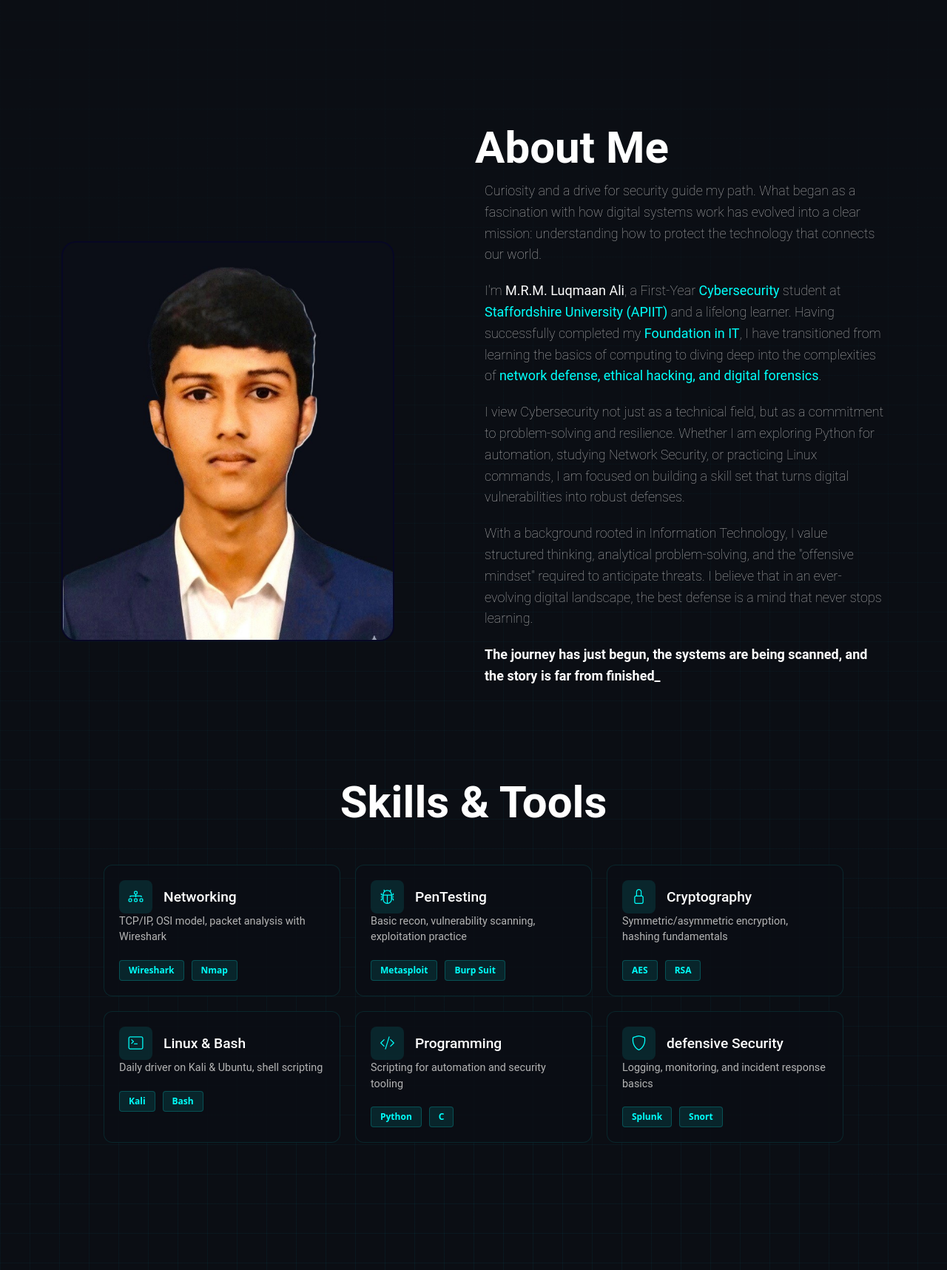
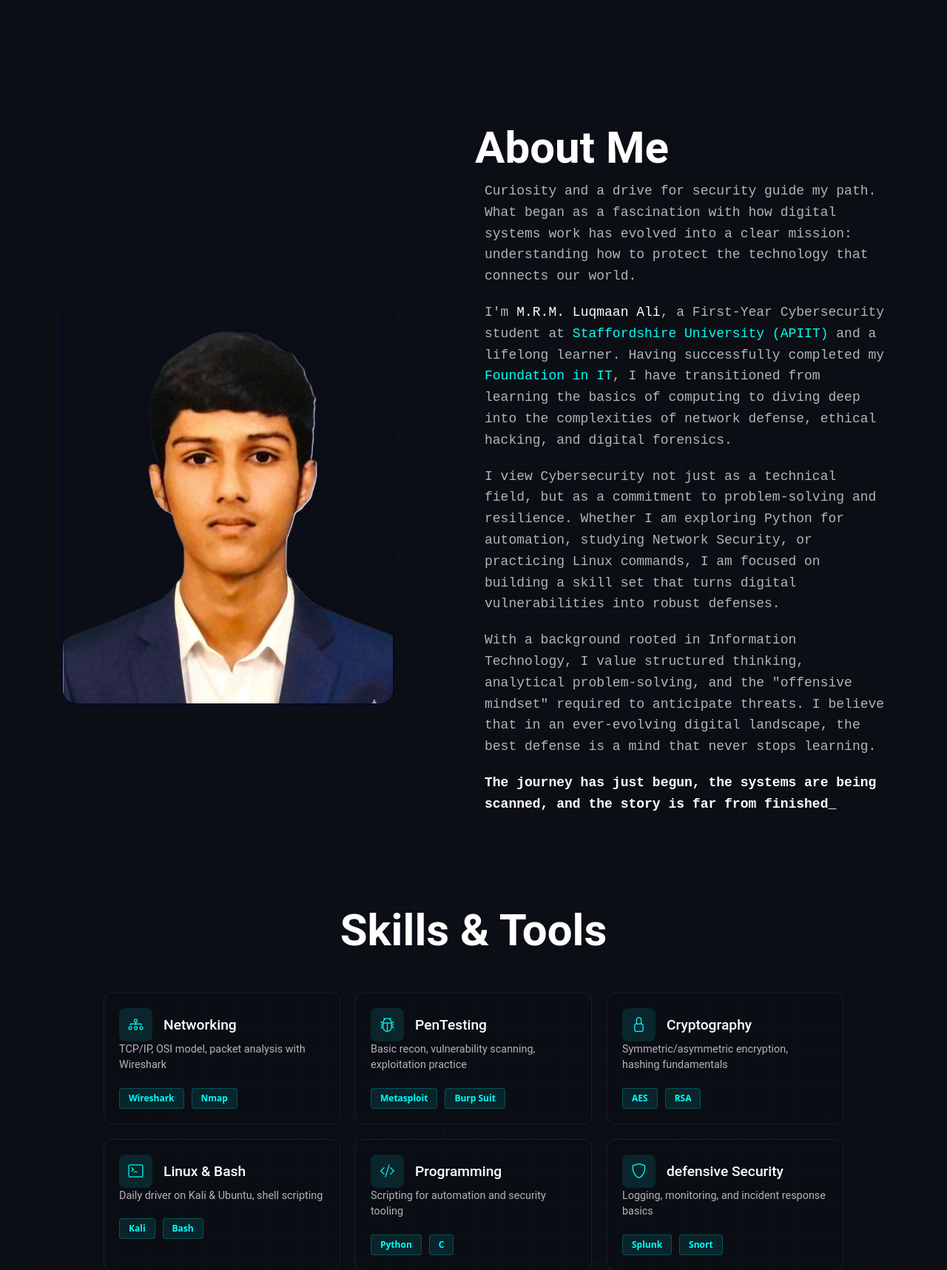
Before and after one commit to mrmluqmaanali/luqmaans-portfolio-website, a Python web app: template templates/index.html in a window 1280 px wide. Shown: the part 693-2410 px from the top of the page at 74% size. Run offline with Jinja, Linux system fonts and the light colour scheme; the template is opened without the code that fills it, so the values that code supplies are empty.

Commit message:
modified

```diff
--- a/templates/css/style.css
+++ b/templates/css/style.css
@@ -121,7 +121,7 @@ button:hover{
 .abt-des{
     text-align: right;
     color: rgb(180, 180, 180);
-    font-family: roboto;
+    font-family: 'Courier New', monospace;
     font-weight: lighter;
     line-height: 1.6;
     margin-bottom: 20px;
@@ -133,7 +133,7 @@ button:hover{
 .des-line{
     text-align: right;
     color: rgb(255, 255, 255);
-    font-family: roboto;
+    font-family: 'Courier New', monospace;
     font-weight: bolder;
     line-height: 1.6;
     margin-bottom: 20px;
@@ -143,12 +143,12 @@ button:hover{
 }
 .imp{
     color: rgb(255, 255, 255);
-    font-family: 'roboto', sans-serif;
+    font-family: 'Courier New', monospace;
     font-weight: bolder;
 }
 .imp1{
     color: rgb(0, 255, 250);
-    font-family: 'roboto', sans-serif;
+    font-family: 'Courier New', monospace;
     font-weight: bolder;
 }
 .photo-card {
--- a/templates/index.html
+++ b/templates/index.html
@@ -72,7 +72,7 @@
             <div class="col-md-7">
                 <div class="about-text">
                     <p class="abt-des">Curiosity and a drive for security guide my path. What began as a fascination with how digital systems work has evolved into a clear mission: understanding how to protect the technology that connects our world.</p>
-                    <p class="abt-des">I'm <span class="imp">M.R.M. Luqmaan Ali</span>, a First-Year <span class="imp1"> Cybersecurity</span> student at <span class="imp1"> Staffordshire University (APIIT)</span> and a lifelong learner. Having successfully completed my <span class="imp1"> Foundation in IT</span>, I have transitioned from learning the basics of computing to diving deep into the complexities of <span class="imp1"> network defense, ethical hacking, and digital forensics</span>.</p>
+                    <p class="abt-des">I'm <span class="imp">M.R.M. Luqmaan Ali</span>, a First-Year Cybersecurity student at <span class="imp1"> Staffordshire University (APIIT)</span> and a lifelong learner. Having successfully completed my <span class="imp1"> Foundation in IT</span>, I have transitioned from learning the basics of computing to diving deep into the complexities of network defense, ethical hacking, and digital forensics.</p>
                     <p class="abt-des">I view Cybersecurity not just as a technical field, but as a commitment to problem-solving and resilience. Whether I am exploring Python for automation, studying Network Security, or practicing Linux commands, I am focused on building a skill set that turns digital vulnerabilities into robust defenses.</p>
                     <p class="abt-des">With a background rooted in Information Technology, I value structured thinking, analytical problem-solving, and the "offensive mindset" required to anticipate threats. I believe that in an ever-evolving digital landscape, the best defense is a mind that never stops learning.</p>
                     <p class="des-line">The journey has just begun, the systems are being scanned, and the story is far from finished<span clas="blink">_</span></p>
```
